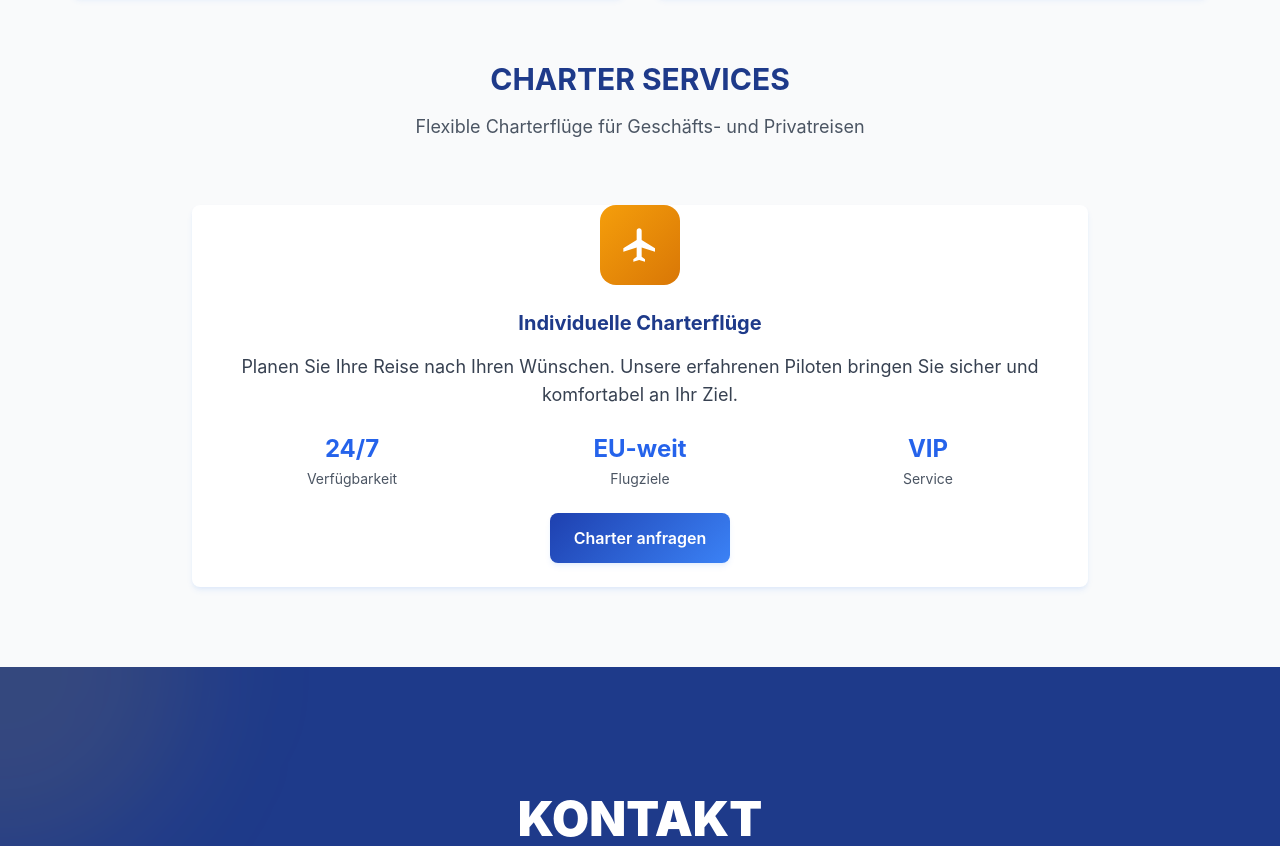
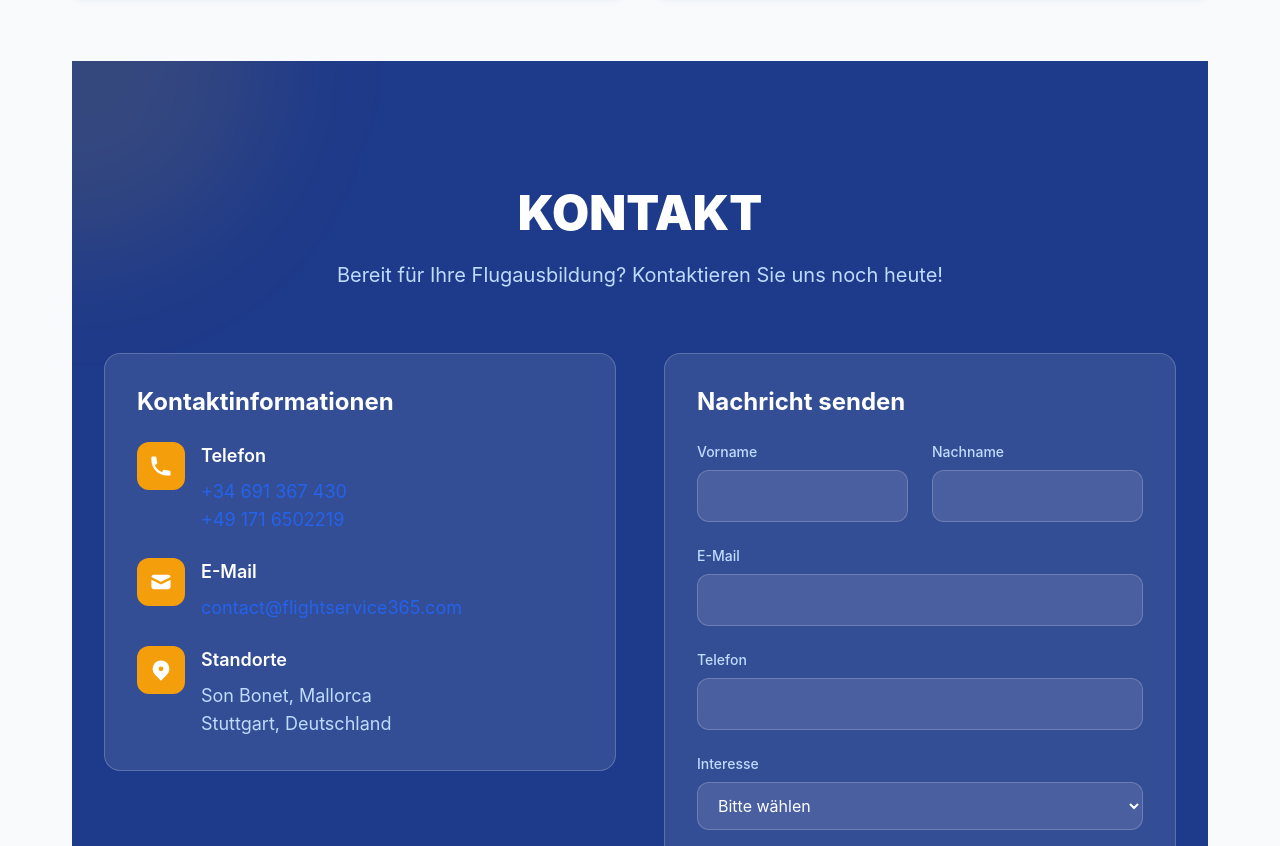
Before and after one commit to Deckenmarc/Flugschule-Mallorca, a website built with Vite: page src/index.html in a window 1280 px wide. Shown: the part 4708-5554 px from the top of the page. Built offline with nearby package versions, Linux system fonts and the light colour scheme.

Commit message:
Updated index.html

```diff
--- a/src/index.html
+++ b/src/index.html
@@ -680,48 +680,6 @@ Transition SEP/MEP VFR und IR.
 
 
 
-
-            <!-- Charter Services -->
-            <div class="section-header mt-16">
-                <h3 class="text-2xl md:text-3xl font-bold text-aviation-blue-900 mb-4">CHARTER SERVICES</h3>
-                <p class="text-lg text-aviation-gray-600 max-w-3xl mx-auto">
-                    Flexible Charterflüge für Geschäfts- und Privatreisen
-                </p>
-            </div>
-
-            <div class="grid-1 max-w-4xl mx-auto">
-                <div class="card text-center">
-                    <div class="card-body">
-                        <div class="w-20 h-20 bg-gradient-to-br from-aviation-gold-500 to-aviation-gold-600 rounded-2xl flex items-center justify-center mx-auto mb-6">
-                            <svg class="w-10 h-10 text-white" fill="currentColor" viewBox="0 0 24 24">
-                                <path d="M21 16v-2l-8-5V3.5c0-.83-.67-1.5-1.5-1.5S10 2.67 10 3.5V9l-8 5v2l8-2.5V19l-2 1.5V22l3.5-1 3.5 1v-1.5L13 19v-5.5l8 2.5z"/>
-                            </svg>
-                        </div>
-                        <h4 class="text-xl font-bold text-aviation-blue-900 mb-4">Individuelle Charterflüge</h4>
-                        <p class="text-aviation-gray-700 mb-6">
-                            Planen Sie Ihre Reise nach Ihren Wünschen. Unsere erfahrenen Piloten bringen Sie sicher und komfortabel an Ihr Ziel.
-                        </p>
-                        <div class="grid grid-cols-1 md:grid-cols-3 gap-4 mb-6">
-                            <div class="text-center">
-                                <div class="text-2xl font-bold text-aviation-blue-600 mb-1">24/7</div>
-                                <div class="text-sm text-aviation-gray-600">Verfügbarkeit</div>
-                            </div>
-                            <div class="text-center">
-                                <div class="text-2xl font-bold text-aviation-blue-600 mb-1">EU-weit</div>
-                                <div class="text-sm text-aviation-gray-600">Flugziele</div>
-                            </div>
-                            <div class="text-center">
-                                <div class="text-2xl font-bold text-aviation-blue-600 mb-1">VIP</div>
-                                <div class="text-sm text-aviation-gray-600">Service</div>
-                            </div>
-                        </div>
-                        <a href="#contact" class="btn-primary">Charter anfragen</a>
-                    </div>
-                </div>
-            </div>
-        </div>
-    </section>
-
     <!-- Contact Section -->
     <section id="contact" class="py-20 md:py-32 bg-aviation-blue-900 relative overflow-hidden">
         <!-- Background Elements -->
```
